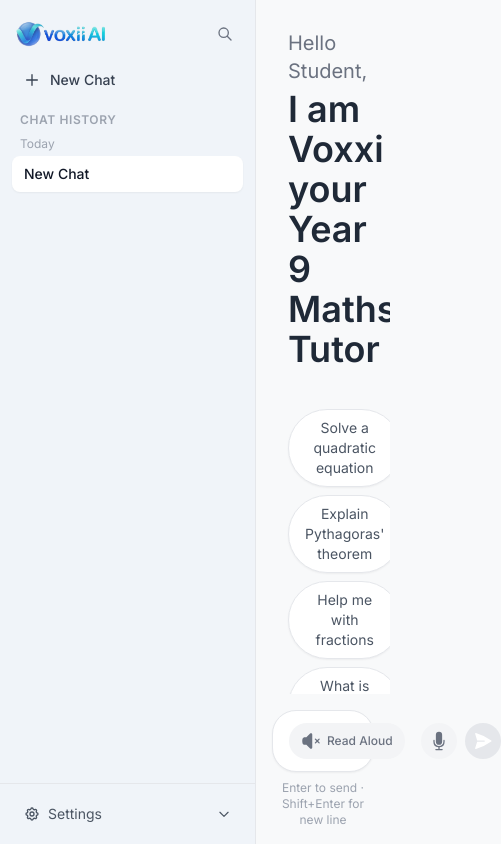
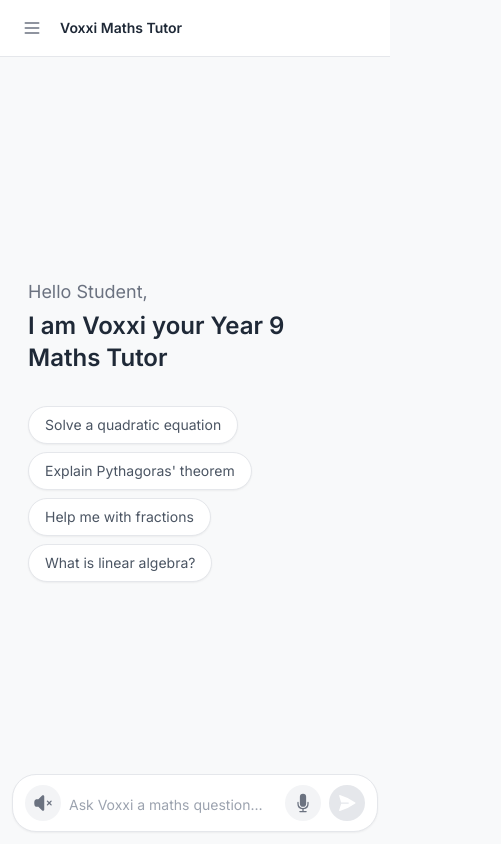
Before and after one commit to robop72/voxxi-yr9-maths-tutor, a Next.js app: page / in a window 390 px wide. Shown: the whole page, 501 px wide, since content can reach past the window. Built offline with nearby package versions, Linux system fonts and the light colour scheme.

Commit message:
Mobile responsive layout — slide-in sidebar, compact input bar

```diff
--- a/src/components/ChatInterface.tsx
+++ b/src/components/ChatInterface.tsx
@@ -123,11 +123,11 @@
     "What is linear algebra?",
   ];
   return (
-    <div className="flex flex-col items-start justify-center h-full max-w-2xl mx-auto px-4 pt-20">
-      <p className="text-xl text-gray-500 dark:text-gray-400 font-light mb-1">
+    <div className="flex flex-col items-start justify-center h-full max-w-2xl mx-auto px-4 pt-10 md:pt-20">
+      <p className="text-lg md:text-xl text-gray-500 dark:text-gray-400 font-light mb-1">
         Hello {studentName},
       </p>
-      <h2 className="text-4xl font-bold text-gray-800 dark:text-gray-100 mb-10">
+      <h2 className="text-2xl md:text-4xl font-bold text-gray-800 dark:text-gray-100 mb-8 md:mb-10">
         I am Voxxi your Year 9 Maths Tutor
       </h2>
       <div className="flex flex-wrap gap-2">
@@ -153,6 +153,7 @@
 
   const [studentName, setStudentName] = useState("Student");
   const [searchOpen, setSearchOpen] = useState(false);
+  const [sidebarOpen, setSidebarOpen] = useState(false);
   const [input, setInput] = useState("");
 
   // TTS state
@@ -287,23 +288,47 @@
         />
       )}
 
+      {/* Mobile backdrop */}
+      {sidebarOpen && (
+        <div
+          className="fixed inset-0 z-30 bg-black/40 md:hidden"
+          onClick={() => setSidebarOpen(false)}
+        />
+      )}
+
       <Sidebar
         sessions={sessions}
         currentId={currentId}
         studentName={studentName}
         onUpdateName={updateStudentName}
-        onNewChat={startNewChat}
-        onLoadSession={loadSession}
-        onOpenSearch={() => setSearchOpen(true)}
+        onNewChat={() => { startNewChat(); setSidebarOpen(false); }}
+        onLoadSession={id => { loadSession(id); setSidebarOpen(false); }}
+        onOpenSearch={() => { setSearchOpen(true); setSidebarOpen(false); }}
         dark={dark}
         onToggleTheme={toggleTheme}
+        mobileOpen={sidebarOpen}
+        onMobileClose={() => setSidebarOpen(false)}
       />
 
       {/* ── Right: chat area ── */}
       <div className="flex-1 flex flex-col min-w-0">
 
+        {/* Mobile top bar */}
+        <div className="md:hidden flex items-center gap-3 px-4 py-3 border-b border-gray-200 dark:border-gray-800 bg-white dark:bg-gray-900">
+          <button
+            onClick={() => setSidebarOpen(true)}
+            className="p-1.5 rounded-lg text-gray-500 hover:bg-gray-100 dark:hover:bg-gray-800"
+            aria-label="Open menu"
+          >
+            <svg className="w-5 h-5" fill="none" stroke="currentColor" viewBox="0 0 24 24">
+              <path strokeLinecap="round" strokeLinejoin="round" strokeWidth={2} d="M4 6h16M4 12h16M4 18h16" />
+            </svg>
+          </button>
+          <span className="text-sm font-semibold text-gray-800 dark:text-gray-100">Voxxi Maths Tutor</span>
+        </div>
+
         {/* Message list */}
-        <div className="flex-1 overflow-y-auto px-4 py-6">
+        <div className="flex-1 overflow-y-auto px-3 md:px-4 py-4 md:py-6">
           {isEmpty ? (
             <WelcomeScreen studentName={studentName} onSend={sendMessage} />
           ) : (
@@ -328,22 +353,22 @@
         </div>
 
         {/* ── Input bar ── */}
-        <div className="px-4 py-4 bg-[#f8f9fa] dark:bg-gray-950">
+        <div className="px-3 md:px-4 py-3 md:py-4 bg-[#f8f9fa] dark:bg-gray-950">
           <div className="max-w-2xl mx-auto">
-            <div className="flex items-end gap-2 bg-white dark:bg-gray-800 border border-gray-200 dark:border-gray-700 rounded-3xl px-4 py-3 shadow-sm focus-within:border-blue-400 focus-within:shadow-md transition-all">
+            <div className="flex items-end gap-2 bg-white dark:bg-gray-800 border border-gray-200 dark:border-gray-700 rounded-3xl px-3 md:px-4 py-2.5 md:py-3 shadow-sm focus-within:border-blue-400 focus-within:shadow-md transition-all">
 
-              {/* Read Aloud toggle — bottom left of input bar */}
+              {/* Read Aloud toggle */}
               <button
                 onClick={toggleReadAloud}
                 title={readAloud ? "Read Aloud: ON — click to turn off" : "Read Aloud: OFF — click to turn on"}
-                className={`flex-shrink-0 flex items-center gap-1.5 px-3 py-2 rounded-full text-xs font-medium transition-all ${
+                className={`flex-shrink-0 flex items-center gap-1.5 px-2 md:px-3 py-2 rounded-full text-xs font-medium transition-all ${
                   readAloud
                     ? "bg-blue-500 text-white shadow-sm"
                     : "bg-gray-100 dark:bg-gray-700 text-gray-500 dark:text-gray-400 hover:bg-gray-200 dark:hover:bg-gray-600"
                 }`}
               >
                 {readAloud ? <SpeakerOnIcon /> : <SpeakerOffIcon />}
-                <span>{readAloud ? "Read Aloud: ON" : "Read Aloud"}</span>
+                <span className="hidden sm:inline">{readAloud ? "Read Aloud: ON" : "Read Aloud"}</span>
               </button>
 
               <textarea
@@ -381,7 +406,7 @@
               </button>
             </div>
 
-            <p className="text-center text-xs text-gray-400 mt-2">
+            <p className="text-center text-xs text-gray-400 mt-2 hidden sm:block">
               Enter to send · Shift+Enter for new line
             </p>
           </div>
--- a/src/components/Sidebar.tsx
+++ b/src/components/Sidebar.tsx
@@ -14,6 +14,8 @@
   onOpenSearch: () => void;
   dark: boolean;
   onToggleTheme: () => void;
+  mobileOpen: boolean;
+  onMobileClose: () => void;
 }
 
 function timeLabel(ts: number) {
@@ -29,6 +31,7 @@
 export default function Sidebar({
   sessions, currentId, studentName, onUpdateName,
   onNewChat, onLoadSession, onOpenSearch, dark, onToggleTheme,
+  mobileOpen, onMobileClose,
 }: Props) {
   const [settingsOpen, setSettingsOpen] = useState(false);
   const [nameInput, setNameInput] = useState(studentName);
@@ -49,7 +52,11 @@
   const groupOrder = ["Today", "Yesterday", "This week", "Earlier"];
 
   return (
-    <aside className="w-64 flex-shrink-0 flex flex-col h-full bg-[#f0f4f9] dark:bg-gray-900 border-r border-gray-200 dark:border-gray-800">
+    <aside className={`
+      flex-shrink-0 flex flex-col h-full w-64 bg-[#f0f4f9] dark:bg-gray-900 border-r border-gray-200 dark:border-gray-800
+      fixed md:relative inset-y-0 left-0 z-40 transition-transform duration-300
+      ${mobileOpen ? "translate-x-0" : "-translate-x-full md:translate-x-0"}
+    `}>
 
       {/* Top bar */}
       <div className="flex items-center justify-between px-4 pt-5 pb-3">
@@ -64,7 +71,8 @@
             priority
           />
         </div>
-        {/* Search icon */}
+        {/* Search icon + mobile close */}
+        <div className="flex items-center gap-1">
         <button
           onClick={onOpenSearch}
           title="Search chats"
@@ -74,6 +82,16 @@
             <path strokeLinecap="round" strokeLinejoin="round" strokeWidth={2} d="M21 21l-6-6m2-5a7 7 0 11-14 0 7 7 0 0114 0z" />
           </svg>
         </button>
+        <button
+          onClick={onMobileClose}
+          className="md:hidden p-1.5 rounded-full hover:bg-gray-200 dark:hover:bg-gray-700 text-gray-500 dark:text-gray-400 transition-colors"
+          aria-label="Close menu"
+        >
+          <svg className="w-4 h-4" fill="none" stroke="currentColor" viewBox="0 0 24 24">
+            <path strokeLinecap="round" strokeLinejoin="round" strokeWidth={2} d="M6 18L18 6M6 6l12 12" />
+          </svg>
+        </button>
+        </div>
       </div>
 
       {/* New Chat */}
```
